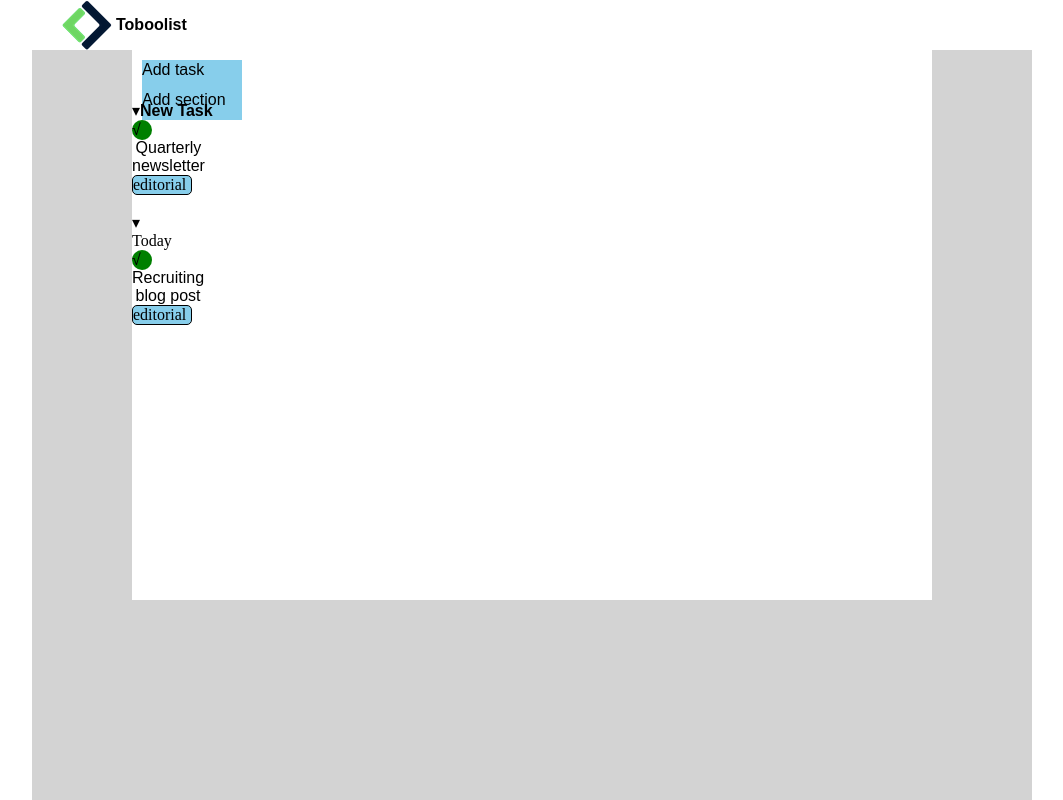
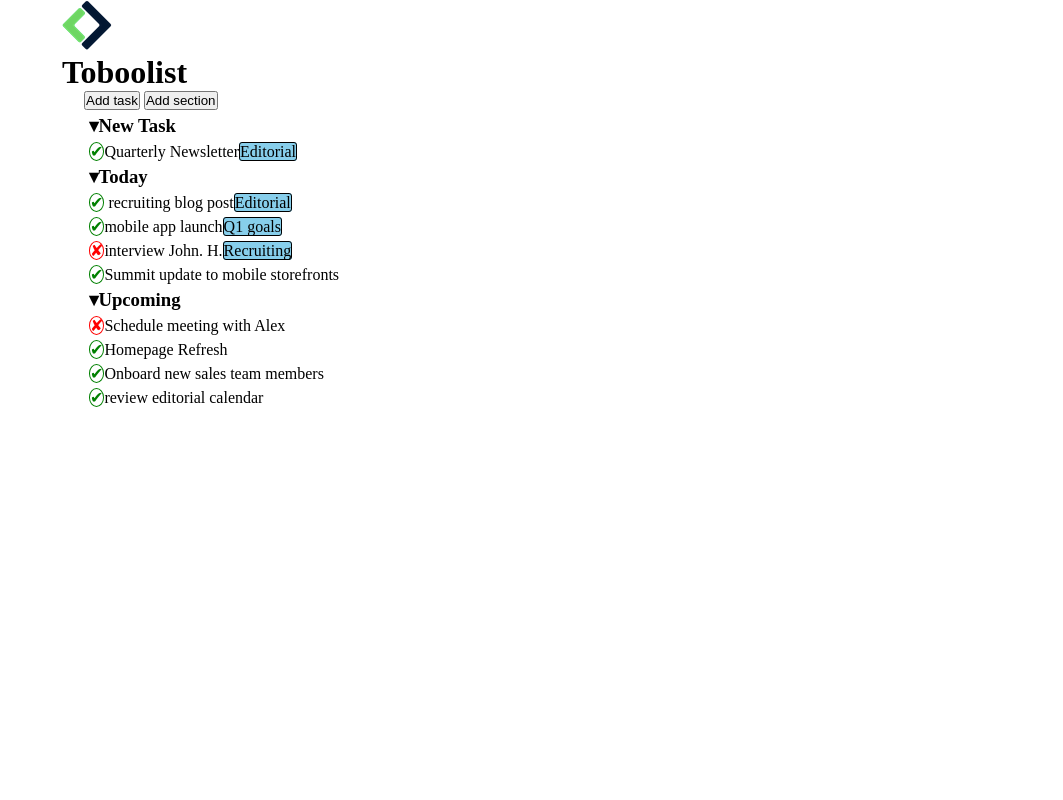
Before and after one commit to marro1777/html-css-toboolist, a plain HTML site: page index.html in a window 1280 px wide. Shown: the top 800 px of the page, without its empty margins (108-1171 px from the left). Drawn offline with Linux system fonts and the light colour scheme.

Commit message:
quasi ultimato

```diff
--- a/index.html
+++ b/index.html
@@ -11,44 +11,40 @@
     <!-- Header -->
     <div class="logo">
         <img class="logo-img" src="img/logo.png" alt="logo">
-        <span><strong>Toboolist</strong></span>
+        <h1>Toboolist</h1>
     </div>
-    <!-- fine Header -->
+     <!-- fine Header -->
 
-    <!-- inizio corpo -->
-    <div class="container">
-     <div class="white-container">
-         <div class="task">
-          <span class="add-task">Add task</span>
-         </div>
-         <div class="section">
-          <span class="add-section">Add section</span>
-         </div>
+     <!-- inizio corpo -->
+
+     <div class="top">
+       <button class="click-blue" type="button">Add task</button>
+
+       <button class="click-white" type="button">Add section</button>
      </div>
-     <div class="white-container-two">
-         <span class="new-task">&#9662;<strong>New Task</strong></span>
-         <div class=quarterly-newsletter>
-             <span class="symbol">&#8730;</span>
-             <span class="quarterly-text">Quarterly newsletter</span>
-             <div class="editorial">
-                 editorial
-             </div>
 
-             <br>
+    <div class="main-container">
+        <ul>
+            <li><h3>&#9662;New Task</h3></li>
+            <ul>
+              <li><span class="green-check">&#10004</span>Quarterly Newsletter<span class="btn blue">Editorial</span></li>
+            </ul>
+            <li><h3><span>&#9662;</span>Today</h3></li>
+            <ul>
+                <li><span class="green-check">&#10004</span> recruiting blog post<span class="btn blue">Editorial</span></li>
+                <li><span class="green-check">&#10004</span>mobile app launch<span class="btn purple">Q1 goals</span></li>
+                <li><span class="red-check">&#x2718</span>interview John. H.<span class="btn green">Recruiting</span></li>
+                <li><span class="green-check">&#10004</span>Summit update to mobile storefronts</li>
+            </ul>
+            <li><h3>&#9662;Upcoming</h3></li>
+            <ul>
+                <li><span class="red-check">&#x2718</span>Schedule meeting with Alex</li>
+                <li><span class="green-check">&#10004</span>Homepage Refresh</li>
+                <li><span class="green-check">&#10004</span>Onboard new sales team members</li>
+                <li><span class="green-check">&#10004</span>review editorial calendar</li>
+            </ul>
+        </ul>
+    </div>
 
-             <div class="today">
-                &#9662; Today
-             </div>
-             <div class=blog-post>
-               <span class="symbol">&#8730;</span>
-               <span class="text">Recruiting blog post</span>
-             <div class="editorial">
-                editorial
-             </div>
-
-         </div>
-
-     </div>
-    </div>
 </body>
 </html>
--- a/style.css
+++ b/style.css
@@ -5,75 +5,55 @@
     padding: 0;
     box-sizing: border-box;
 }
-
+/*
 .logo-img {
     vertical-align: middle;
 }
+*/
 
 .logo {
+    display: inline-block;
     margin-left: 170px;
 }
 
-span {
-    display: inline-block;
-    vertical-align: middle;
-    font-family: arial;
-    text-align: center;
+ul li {
+ list-style: none;
 }
 
-.container {
-    height: 1000px;
-    width: 1000px;
-    background-color: lightgray;
-    margin: auto;
+.green-check {
+    color: green;
 }
 
-.white-container {
-    width: 800px;
-    height: 50px;
-    background-color: white;
-    margin: auto;
-    padding: 10px;
+.red-check {
+    color:red;
 }
 
-.task {
-    width: 100px;
-    height: 30px;
+.main-container {
+    width: 70%;
+    margin: 0px auto;
+}
+
+.top {
+    width: 70%;
+    margin: 0px auto;
+}
+
+.green-check {
+    border: 1px solid green;
+    border-radius: 50%;
+}
+
+.red-check {
+    border: 1px solid red;
+    border-radius: 50%;
+}
+
+li {
+    margin: 5px;
+}
+
+.btn  {
+    border:1px solid black;
+    border-radius: 3px;
     background-color: skyblue;
 }
-
-.section {
-    width: 100px;
-    height: 30px;
-    background-color: skyblue;
-    display: inline-block;
-}
-
-.white-container-two {
-    width: 800px;
-    height: 500px;
-    background-color: white;
-    margin: auto;
-}
-
-.quarterly-newsletter {
-    width: 20px;
-    height: 20px;
-    border-radius: 50%;
-    background-color: green;
-}
-
-.editorial {
-    width: 60px;
-    height: 20px;
-    background-color: skyblue;
-    border: 1px solid black;
-    border-radius: 5px;
-}
-
-.blog-post {
-    width: 20px;
-    height: 20px;
-    border-radius: 50%;
-    background-color: green;
-}
```
